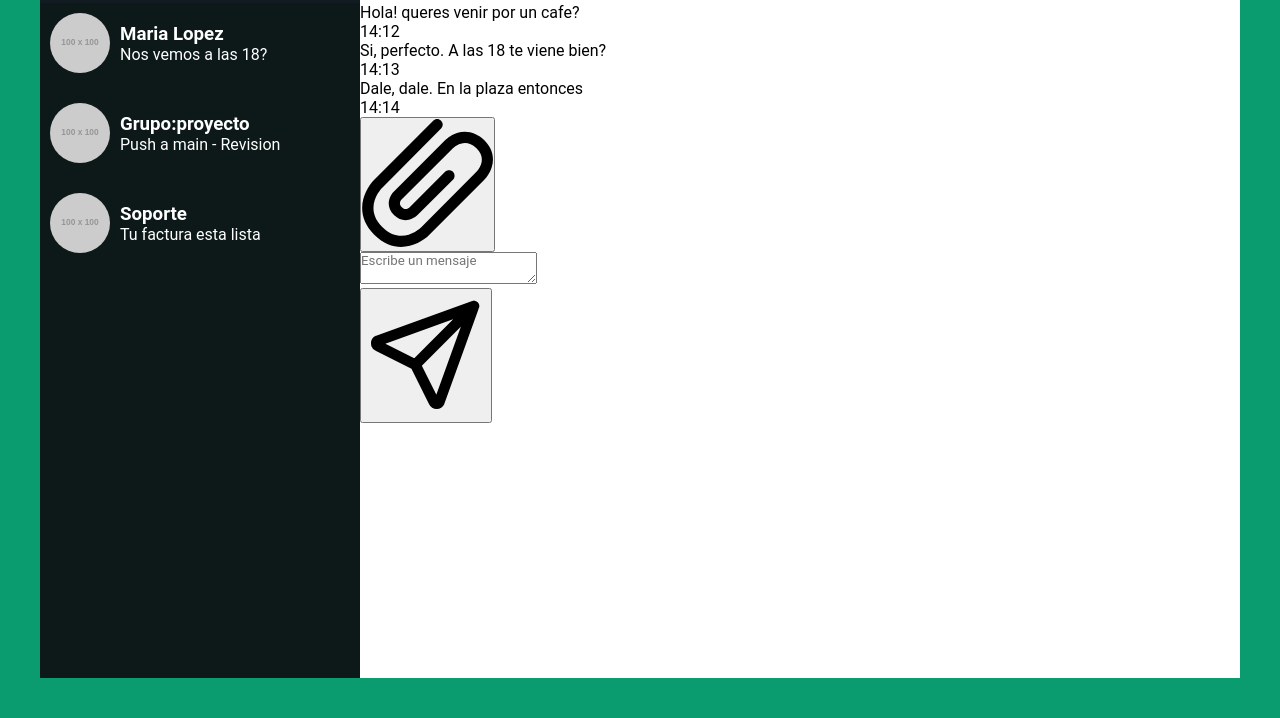
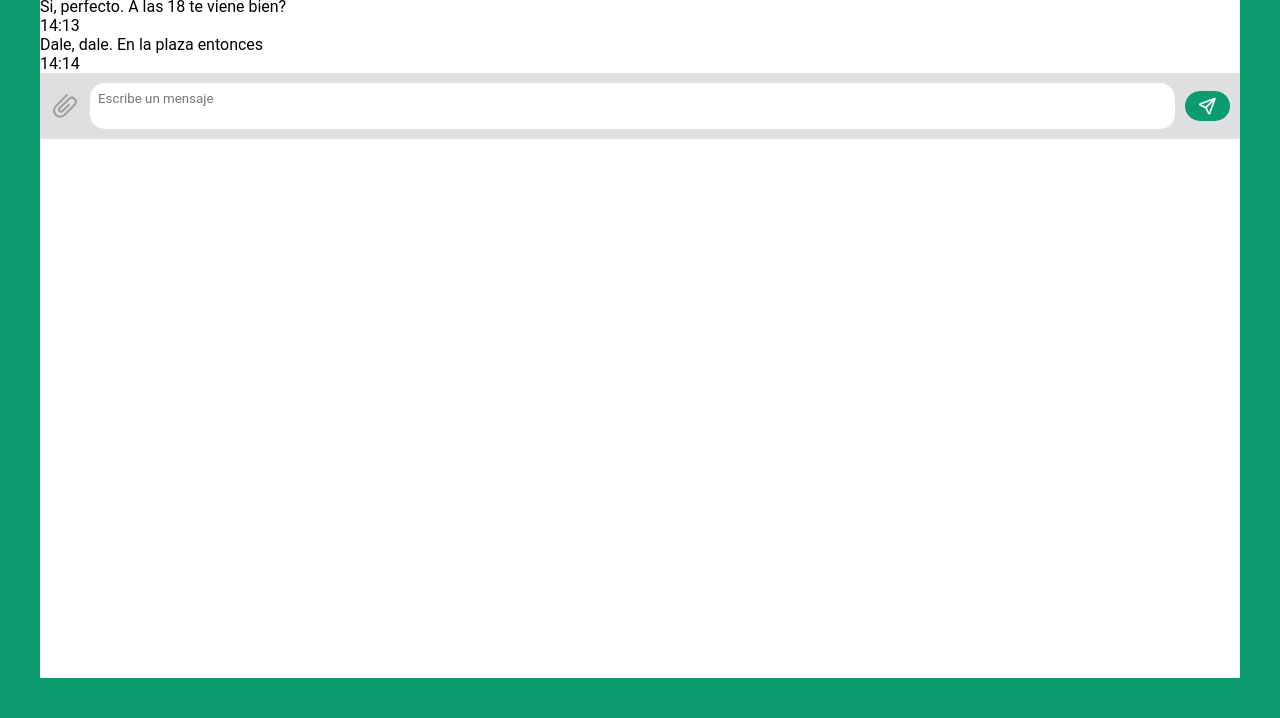
Before and after one commit to jazminm94/proyecto-base-999200928, a plain HTML site: page index.html in a window 1280 px wide. Shown: the part 162-880 px from the top of the page. Drawn offline with Linux system fonts and the light colour scheme; placeholder pictures from the web are drawn by us.

Commit message:
add: estilos header y footer panel de chat

```diff
--- a/index.html
+++ b/index.html
@@ -56,8 +56,6 @@
                 </li>
             </ul>
         </section>
-
-
     </aside>
     <div class="chat-panel">
         <header class="chat-header">
@@ -66,6 +64,7 @@
                 <h3>Maria Lopez</h3>
                 <P>en linea</P>
             </div>
+        </header>
             <section class="messages"></section>
             <div class="message you">
                 <p class="content">Hola! queres venir por un cafe?</p>
@@ -80,7 +79,7 @@
                 <p class="time">14:14</p>
             </div>
         <footer>
-        <button>
+        <button id="btn-attach" class="attach">
         <svg xmlns="http://www.w3.org/2000/svg" width="131.11" height="128" viewBox="0 0 718 701">
             <path fill="currentColor"
             d="m175 397l280-280c3-3 27-27 65-40c53-17 107-3 150 40c44 43 57 96 40 149c-12 38-37 64-40 67L369 634c-52 52-182 119-302 0c-119-119-51-250 0-301L390 9c12-12 31-12 43 0s12 31 0 43L111 376c-5 4-106 109 0 215c103 103 204 11 215 0l301-302s17-17 25-41c10-32 3-60-25-88c-60-60-118-10-129 0L218 439c-10 10-17 27 0 44s33 9 43 0l194-194c12-11 32-11 43 0c12 12 12 32 0 44L304 526c-27 26-82 47-129 0c-48-47-27-103 0-129" />
@@ -89,7 +88,7 @@
         <form>
         <textarea type="text" placeholder="Escribe un mensaje"></textarea>
         </form>
-        <button>
+        <button class="send">
         <svg xmlns="http://www.w3.org/2000/svg" width="128" height="128" viewBox="0 0 24 24">
             <path fill="none" stroke="currentColor" stroke-linecap="round" stroke-linejoin="round" stroke-width="2"
         d="M10 14L21 3m0 0l-6.5 18a.55.55 0 0 1-1 0L10 14l-7-3.5a.55.55 0 0 1 0-1z" />
--- a/styles/main.css
+++ b/styles/main.css
@@ -10,6 +10,8 @@
   --grey-900: #0d1919;
   --grey-800: #121b22;
   --grey-700: #1f2c34;
+  --grey-600: #9f9fa1;
+  --grey-500: #dfdfe1;
   --grey-300: #fefff6;
   --grey-200: #f1f2f6;
   --green-400: #138b80;
@@ -144,3 +146,109 @@ img {
     cursor: pointer;
     border-left: 3px solid var(--green-400);
 }
+
+/* messages-panel*/
+
+.app {
+    grid-template-columns: 1fr;
+}
+
+aside {
+    display: none;
+}
+
+.chat-header {
+    background-color: var(--grey-300);
+    border-bottom: 1px solid var(--grey-500);
+    display: flex;
+    padding: 10px;
+    align-items: center;
+    gap: 10px;
+}
+
+.chat-header img {
+    width: 60px;
+    border-radius: 50%;
+}
+
+.chat-header p {
+    color: var(--grey-600);
+}
+
+footer {
+    display: flex;
+    background-color: var(--grey-500);
+    align-items: center;
+    justify-content: space-between;
+    padding: 10px;
+    gap: 10px;
+    align-items: center;
+}
+
+footer button {
+    width: 30px;
+    height: 30px;
+    padding: 3px;
+}
+
+footer svg {
+    width: 100%;
+    height: 100%;
+}
+
+footer form {
+    flex: 1;
+}
+
+footer form textarea {
+    width: 100%;
+}
+
+footer .attach {
+    background-color: transparent;
+    border: none;
+    cursor: pointer;
+    color: var(--grey-600);
+    transition: color .3s;
+}
+
+footer .attach:hover {
+    color: var(--grey-700);
+}
+
+footer form {
+    display: flex;
+    align-items: center;
+    flex: 1;
+
+}
+
+footer textarea {
+    padding: 8px;
+    resize: none;
+    border-radius: 15px;
+    width: 100%;
+    border: none;
+}
+
+footer textarea:focus {
+    outline: 1px solid var(--grey-600);
+    border: none;
+}
+
+footer .send {
+    background-color: var(--primary-color);
+    border: none;
+    color: white;
+    width: 45px;
+    height: 30px;
+    border-radius: 20px;
+    padding: 5px;
+    cursor: pointer;
+    transition: all .2s;
+}
+
+footer .send:hover {
+    background-color: #138b80;
+    transform: scale(0.9);
+}
```
Lines whose indentation alone changed are shown as unchanged.
